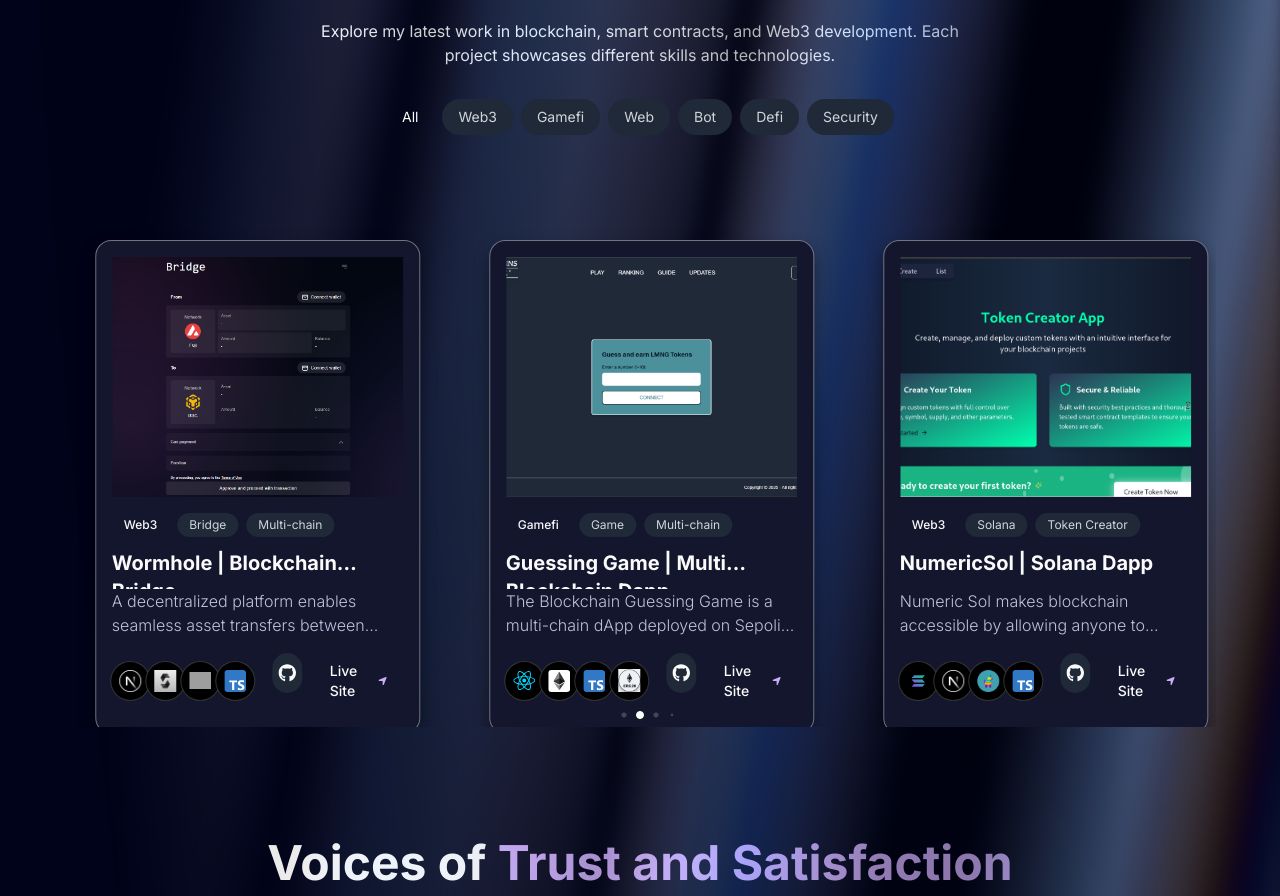
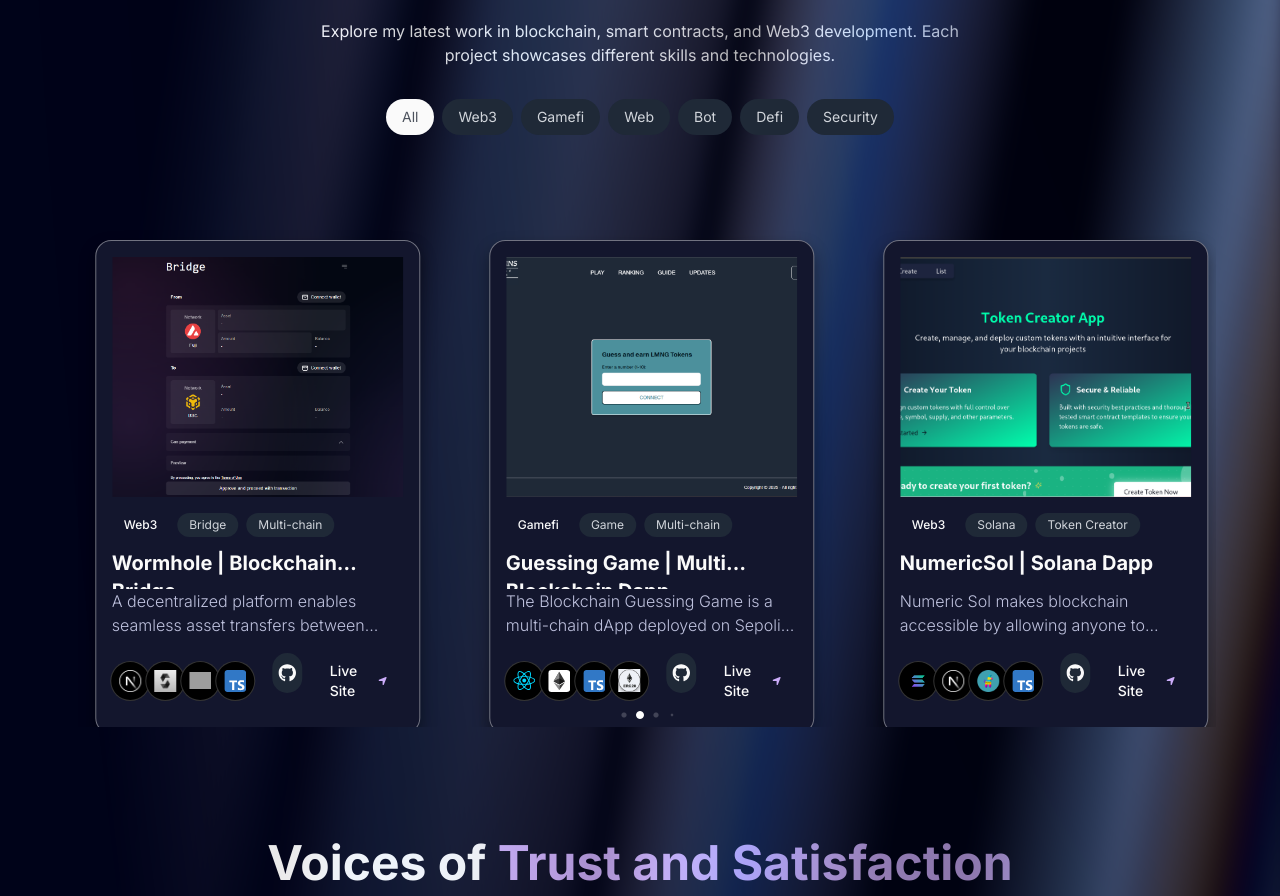
Before and after one commit to t9fiction/portfolio, a Next.js app: page / in a window 1280 px wide. Shown: the part 981-1877 px from the top of the page. Built offline with nearby package versions, Linux system fonts and the light colour scheme; grey boxes are pictures that could not be loaded.

Commit message:
tailwind

```diff
--- a/components/RecentProjects.tsx
+++ b/components/RecentProjects.tsx
@@ -47,7 +47,7 @@ const RecentProjects = () => {
                 onClick={() => setActiveCategory(category)}
                 className={`px-4 py-2 rounded-full text-sm transition-all cursor-pointer ${
                   activeCategory === category
-                    ? "bg-purple-500 text-white"
+                    ? "bg-primary text-black-200"
                     : "bg-gray-800 text-gray-300 hover:bg-gray-700"
                 }`}
               >
--- a/tailwind.config.ts
+++ b/tailwind.config.ts
@@ -1,11 +1,8 @@
 import type { Config } from "tailwindcss";
-
-const svgToDataUri = require("mini-svg-data-uri");
-
-const colors = require("tailwindcss/colors");
-const {
-  default: flattenColorPalette,
-} = require("tailwindcss/lib/util/flattenColorPalette");
+import svgToDataUri from "mini-svg-data-uri";
+import flattenColorPalette from "tailwindcss/lib/util/flattenColorPalette";
+import plugin from "tailwindcss/plugin";
+import animatePlugin from "tailwindcss-animate";
 
 const config: Config = {
   darkMode: ["class"],
@@ -172,22 +169,22 @@ const config: Config = {
     },
   },
   plugins: [
-    require("tailwindcss-animate"),
+    animatePlugin,
     addVariablesForColors,
-    function ({ matchUtilities, theme }: any) {
+    plugin(({ matchUtilities, theme }) => {
       matchUtilities(
         {
-          "bg-grid": (value: any) => ({
+          "bg-grid": (value: string) => ({
             backgroundImage: `url("${svgToDataUri(
               `<svg xmlns="http://www.w3.org/2000/svg" viewBox="0 0 32 32" width="100" height="100" fill="none" stroke="${value}"><path d="M0 .5H31.5V32"/></svg>`
             )}")`,
           }),
-          "bg-grid-small": (value: any) => ({
+          "bg-grid-small": (value: string) => ({
             backgroundImage: `url("${svgToDataUri(
               `<svg xmlns="http://www.w3.org/2000/svg" viewBox="0 0 32 32" width="8" height="8" fill="none" stroke="${value}"><path d="M0 .5H31.5V32"/></svg>`
             )}")`,
           }),
-          "bg-dot": (value: any) => ({
+          "bg-dot": (value: string) => ({
             backgroundImage: `url("${svgToDataUri(
               `<svg xmlns="http://www.w3.org/2000/svg" viewBox="0 0 32 32" width="16" height="16" fill="none"><circle fill="${value}" id="pattern-circle" cx="10" cy="10" r="1.6257413380501518"></circle></svg>`
             )}")`,
@@ -195,13 +192,13 @@ const config: Config = {
         },
         { values: flattenColorPalette(theme("backgroundColor")), type: "color" }
       );
-    },
+    }),
   ],
-} satisfies Config;
+};
 
-function addVariablesForColors({ addBase, theme }: any) {
-  let allColors = flattenColorPalette(theme("colors"));
-  let newVars = Object.fromEntries(
+function addVariablesForColors({ addBase, theme }: { addBase: Function; theme: Function }) {
+  const allColors = flattenColorPalette(theme("colors"));
+  const newVars = Object.fromEntries(
     Object.entries(allColors).map(([key, val]) => [`--${key}`, val])
   );
 
```
